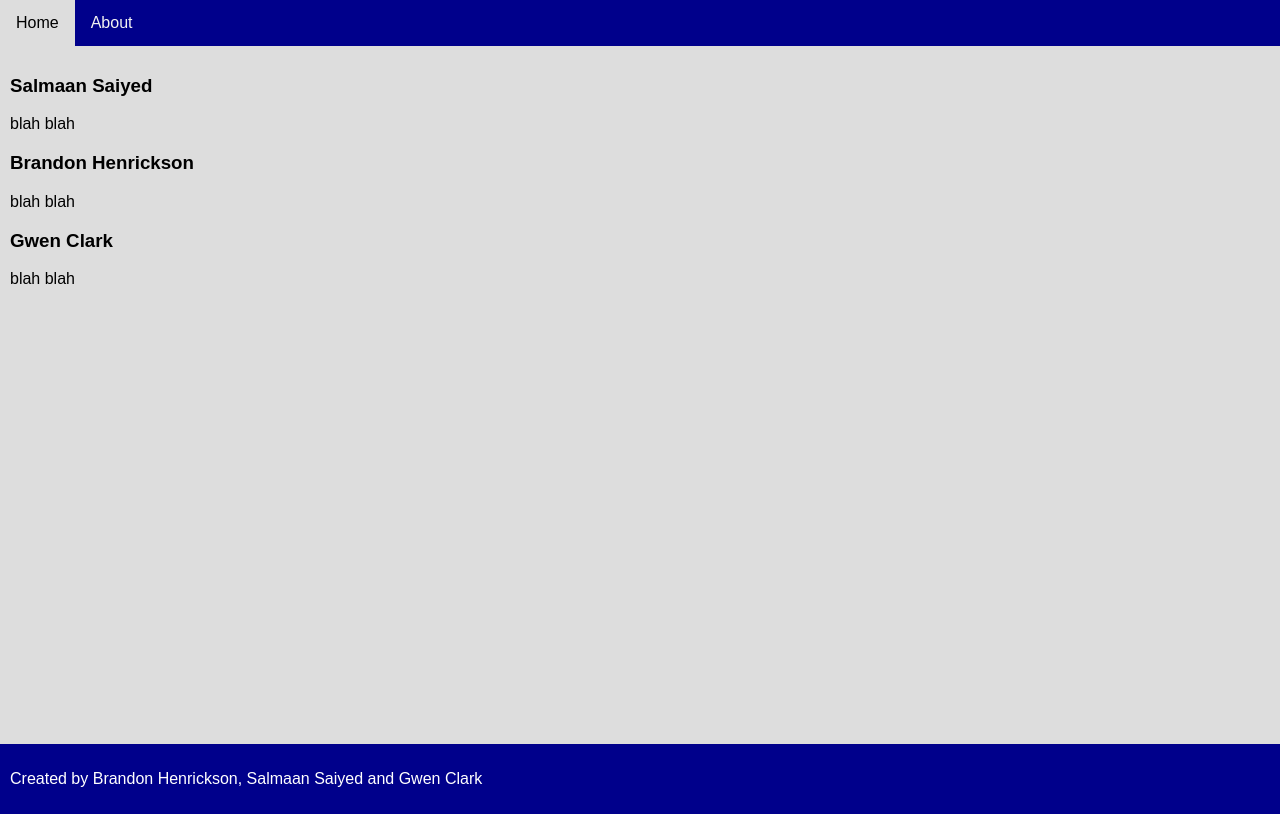
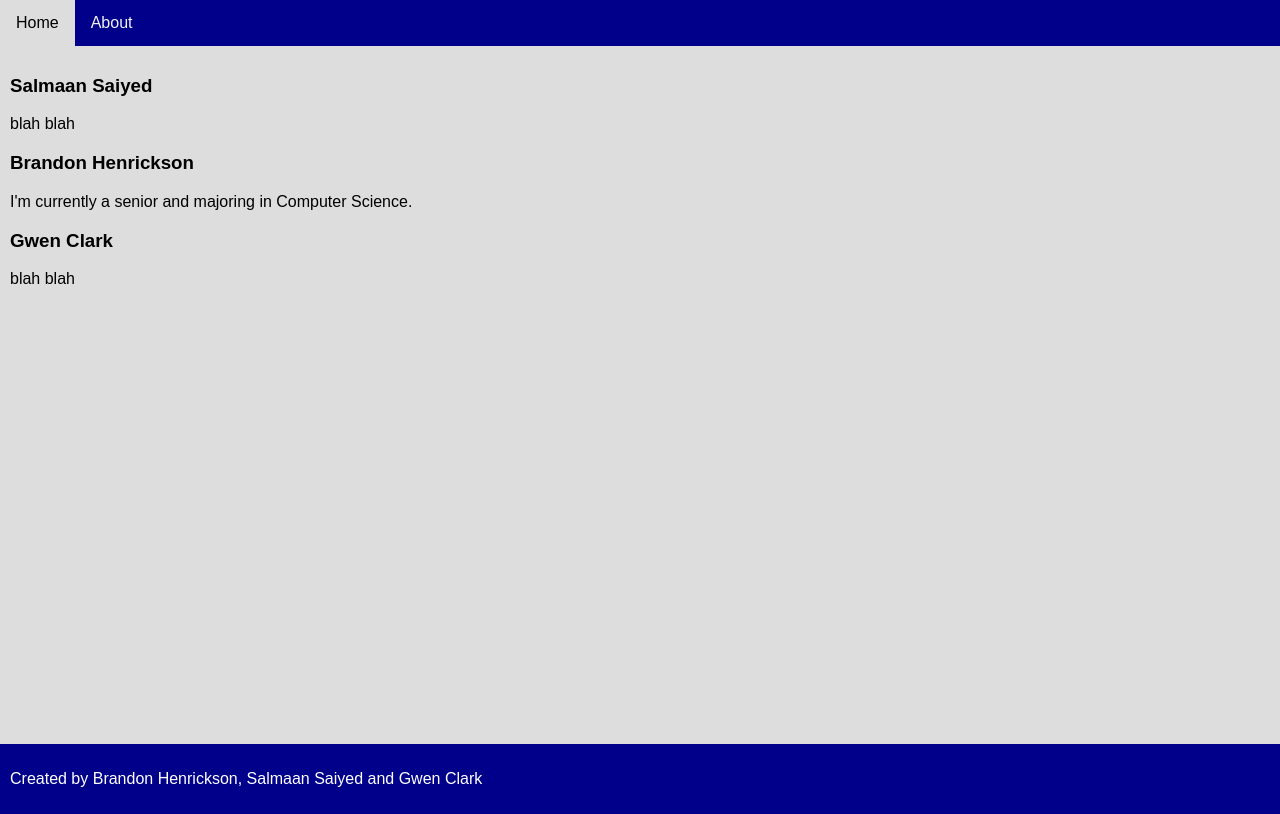
Before and after one commit to henr1389/Project-4-Dynamic-Web-Application, a website: page docs/about.html in a window 1280 px wide. Drawn offline with Linux system fonts and the light colour scheme.

Commit message:
Update about.html

```diff
--- a/docs/about.html
+++ b/docs/about.html
@@ -66,7 +66,7 @@
         </div>
         <div class = "div">
             <h3> Brandon Henrickson </h3>
-            <p> blah blah
+            <p> I'm currently a senior and majoring in Computer Science.
             </p>
         </div>
         <div class = "div">
```
